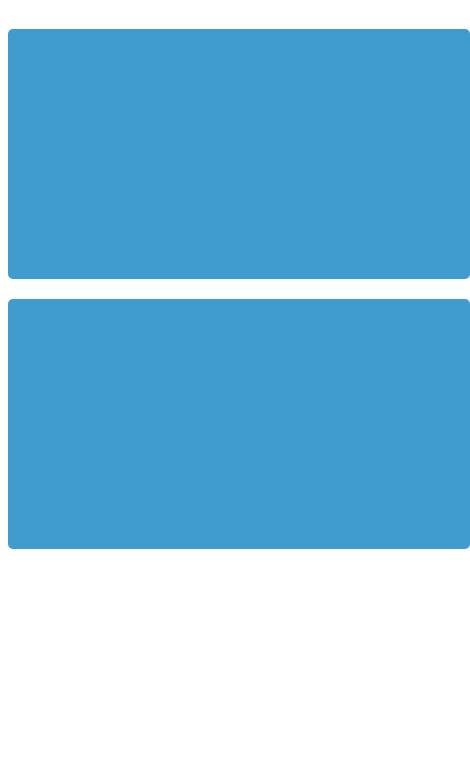
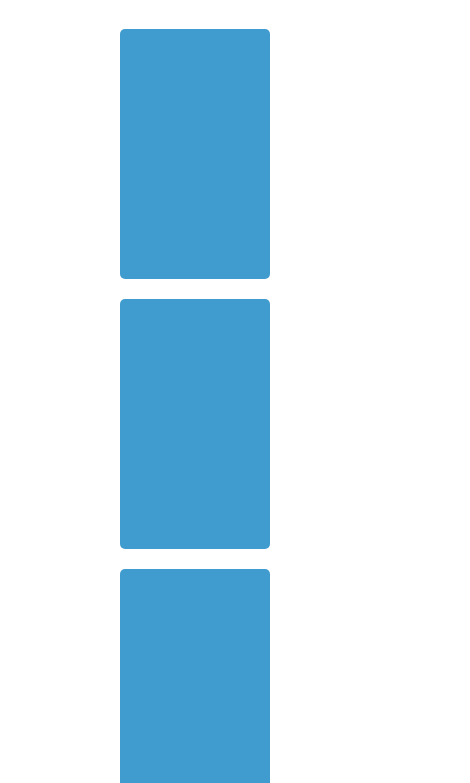
Before and after one commit to adnanusman/match-two-game-js, a plain HTML site: page index.html in a window 390 px wide. Shown: the part 61-844 px from the top of the page, 470 px wide, since content can reach past the window. Drawn offline with Linux system fonts and the light colour scheme.

Commit message:
Temporary fix for mobile view

```diff
--- a/css/style.css
+++ b/css/style.css
@@ -39,6 +39,12 @@ h1 {
   transition: transform .5s linear 0s;
 }
 
+@media screen and (max-width: 1024px) {
+  .wrapper {
+    flex-direction: column;
+  }
+}
+
 /* .card-container:hover > .card-front {
   transform: perspective(600px) rotateY(-180deg);
 }
```
